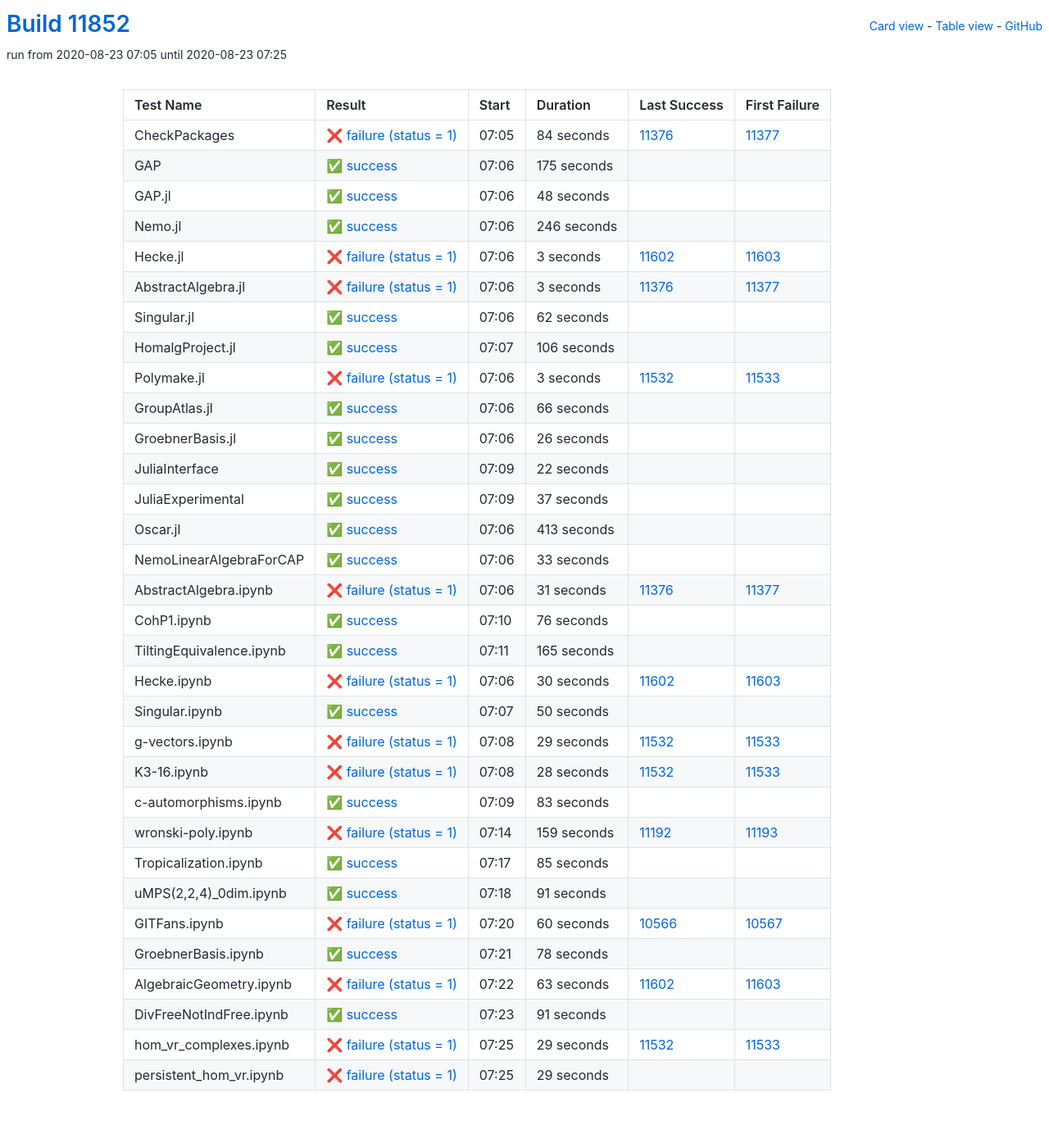
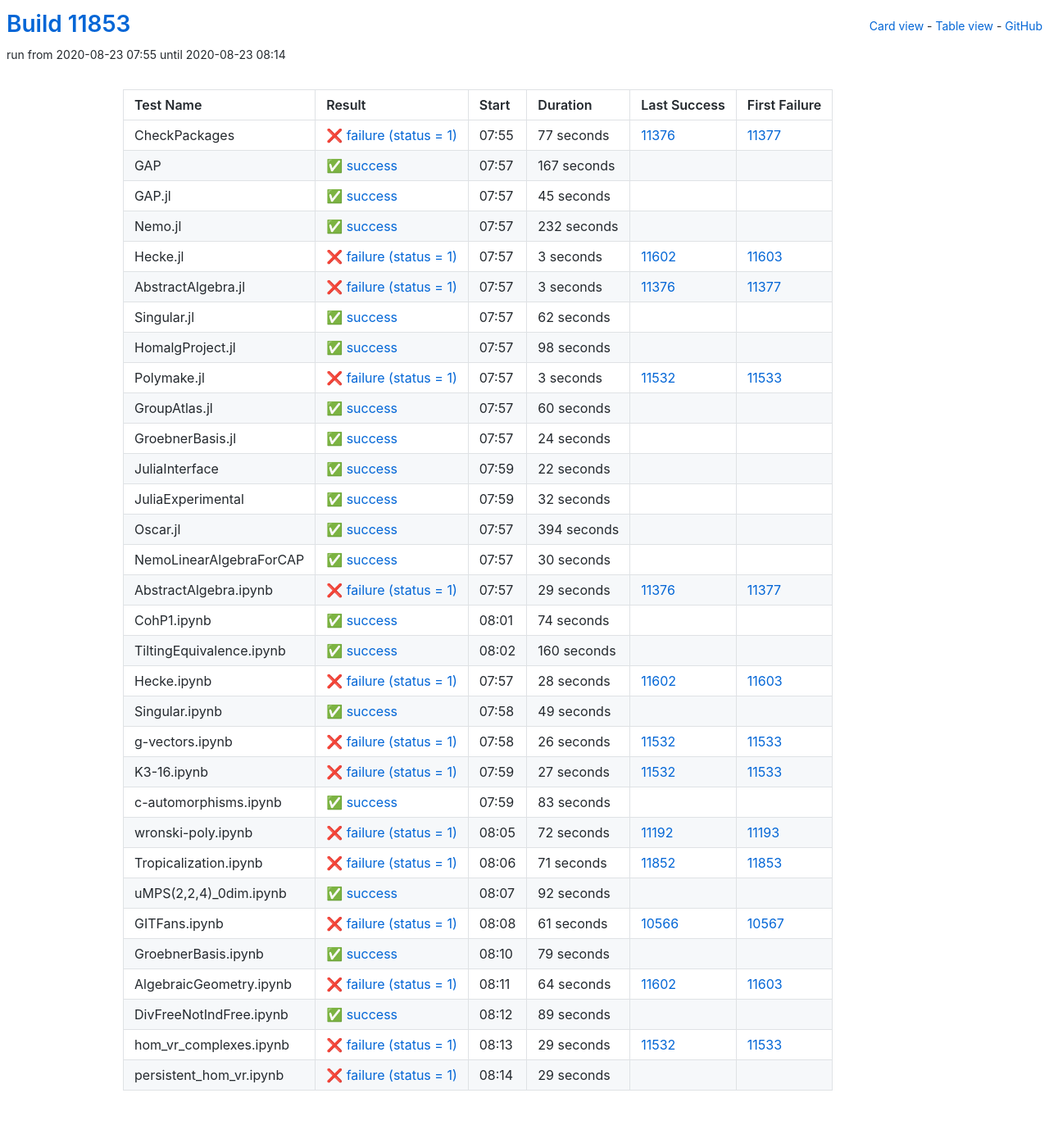
Before and after one commit to oscar-system/oscar-ci-status, a Jekyll site: the page built from table.html, in a window 1280 px wide. Shown: the whole page at 82% size. Built offline with Jekyll 4.4.1, drawn with Linux system fonts in a browser that asks for light colours.

Commit message:
Build #11853

```diff
--- a/_data/ci.yml
+++ b/_data/ci.yml
@@ -1,6 +1,6 @@
 ---
-build: 11852
-build_url: https://oscarci.mathematik.uni-kl.de/job/oscar/11852/
+build: 11853
+build_url: https://oscarci.mathematik.uni-kl.de/job/oscar/11853/
 job: oscar
 organization: oscar-system
 repo: oscar-ci-status
@@ -8,56 +8,56 @@
 tests:
 - name: CheckPackages
   id: checkpackages
-  log: https://oscarci.mathematik.uni-kl.de/job/oscar/11852/artifact/logs/build-11852/CheckPackages.log
-  start: 2020-08-23 07:05
+  log: https://oscarci.mathematik.uni-kl.de/job/oscar/11853/artifact/logs/build-11853/CheckPackages.log
+  start: 2020-08-23 07:55
   success: false
   exitcode: 1
   status: failure
-  duration: 84
+  duration: 77
   last_success: 11376
   last_success_url: https://oscarci.mathematik.uni-kl.de/job/oscar/11376/
   first_failure: 11377
   first_failure_url: https://oscarci.mathematik.uni-kl.de/job/oscar/11377/
 - name: GAP
   id: gap
-  log: https://oscarci.mathematik.uni-kl.de/job/oscar/11852/artifact/logs/build-11852/GAP.log
-  start: 2020-08-23 07:06
+  log: https://oscarci.mathematik.uni-kl.de/job/oscar/11853/artifact/logs/build-11853/GAP.log
+  start: 2020-08-23 07:57
   success: true
   exitcode: 0
   status: success
-  duration: 175
+  duration: 167
   last_success: false
   last_success_url:
   first_failure: false
   first_failure_url:
 - name: GAP.jl
   id: gap-jl
-  log: https://oscarci.mathematik.uni-kl.de/job/oscar/11852/artifact/logs/build-11852/GAP.jl.log
-  start: 2020-08-23 07:06
+  log: https://oscarci.mathematik.uni-kl.de/job/oscar/11853/artifact/logs/build-11853/GAP.jl.log
+  start: 2020-08-23 07:57
   success: true
   exitcode: 0
   status: success
-  duration: 48
+  duration: 45
   last_success: false
   last_success_url:
   first_failure: false
   first_failure_url:
 - name: Nemo.jl
   id: nemo-jl
-  log: https://oscarci.mathematik.uni-kl.de/job/oscar/11852/artifact/logs/build-11852/Nemo.jl.log
-  start: 2020-08-23 07:06
+  log: https://oscarci.mathematik.uni-kl.de/job/oscar/11853/artifact/logs/build-11853/Nemo.jl.log
+  start: 2020-08-23 07:57
   success: true
   exitcode: 0
   status: success
-  duration: 246
+  duration: 232
   last_success: false
   last_success_url:
   first_failure: false
   first_failure_url:
 - name: Hecke.jl
   id: hecke-jl
-  log: https://oscarci.mathematik.uni-kl.de/job/oscar/11852/artifact/logs/build-11852/Hecke.jl.log
-  start: 2020-08-23 07:06
+  log: https://oscarci.mathematik.uni-kl.de/job/oscar/11853/artifact/logs/build-11853/Hecke.jl.log
+  start: 2020-08-23 07:57
   success: false
   exitcode: 1
   status: failure
@@ -68,8 +68,8 @@
   first_failure_url: https://oscarci.mathematik.uni-kl.de/job/oscar/11603/
 - name: AbstractAlgebra.jl
   id: abstractalgebra-jl
-  log: https://oscarci.mathematik.uni-kl.de/job/oscar/11852/artifact/logs/build-11852/AbstractAlgebra.jl.log
-  start: 2020-08-23 07:06
+  log: https://oscarci.mathematik.uni-kl.de/job/oscar/11853/artifact/logs/build-11853/AbstractAlgebra.jl.log
+  start: 2020-08-23 07:57
   success: false
   exitcode: 1
   status: failure
@@ -80,8 +80,8 @@
   first_failure_url: https://oscarci.mathematik.uni-kl.de/job/oscar/11377/
 - name: Singular.jl
   id: singular-jl
-  log: https://oscarci.mathematik.uni-kl.de/job/oscar/11852/artifact/logs/build-11852/Singular.jl.log
-  start: 2020-08-23 07:06
+  log: https://oscarci.mathematik.uni-kl.de/job/oscar/11853/artifact/logs/build-11853/Singular.jl.log
+  start: 2020-08-23 07:57
   success: true
   exitcode: 0
   status: success
@@ -92,20 +92,20 @@
   first_failure_url:
 - name: HomalgProject.jl
   id: homalgproject-jl
-  log: https://oscarci.mathematik.uni-kl.de/job/oscar/11852/artifact/logs/build-11852/HomalgProject.jl.log
-  start: 2020-08-23 07:07
+  log: https://oscarci.mathematik.uni-kl.de/job/oscar/11853/artifact/logs/build-11853/HomalgProject.jl.log
+  start: 2020-08-23 07:57
   success: true
   exitcode: 0
   status: success
-  duration: 106
+  duration: 98
   last_success: false
   last_success_url:
   first_failure: false
   first_failure_url:
 - name: Polymake.jl
   id: polymake-jl
-  log: https://oscarci.mathematik.uni-kl.de/job/oscar/11852/artifact/logs/build-11852/Polymake.jl.log
-  start: 2020-08-23 07:06
+  log: https://oscarci.mathematik.uni-kl.de/job/oscar/11853/artifact/logs/build-11853/Polymake.jl.log
+  start: 2020-08-23 07:57
   success: false
   exitcode: 1
   status: failure
@@ -116,32 +116,32 @@
   first_failure_url: https://oscarci.mathematik.uni-kl.de/job/oscar/11533/
 - name: GroupAtlas.jl
   id: groupatlas-jl
-  log: https://oscarci.mathematik.uni-kl.de/job/oscar/11852/artifact/logs/build-11852/GroupAtlas.jl.log
-  start: 2020-08-23 07:06
+  log: https://oscarci.mathematik.uni-kl.de/job/oscar/11853/artifact/logs/build-11853/GroupAtlas.jl.log
+  start: 2020-08-23 07:57
   success: true
   exitcode: 0
   status: success
-  duration: 66
+  duration: 60
   last_success: false
   last_success_url:
   first_failure: false
   first_failure_url:
 - name: GroebnerBasis.jl
   id: groebnerbasis-jl
-  log: https://oscarci.mathematik.uni-kl.de/job/oscar/11852/artifact/logs/build-11852/GroebnerBasis.jl.log
-  start: 2020-08-23 07:06
+  log: https://oscarci.mathematik.uni-kl.de/job/oscar/11853/artifact/logs/build-11853/GroebnerBasis.jl.log
+  start: 2020-08-23 07:57
   success: true
   exitcode: 0
   status: success
-  duration: 26
+  duration: 24
   last_success: false
   last_success_url:
   first_failure: false
   first_failure_url:
 - name: JuliaInterface
   id: juliainterface
-  log: https://oscarci.mathematik.uni-kl.de/job/oscar/11852/artifact/logs/build-11852/JuliaInterface.log
-  start: 2020-08-23 07:09
+  log: https://oscarci.mathematik.uni-kl.de/job/oscar/11853/artifact/logs/build-11853/JuliaInterface.log
+  start: 2020-08-23 07:59
   success: true
   exitcode: 0
   status: success
@@ -152,128 +152,128 @@
   first_failure_url:
 - name: JuliaExperimental
   id: juliaexperimental
-  log: https://oscarci.mathematik.uni-kl.de/job/oscar/11852/artifact/logs/build-11852/JuliaExperimental.log
-  start: 2020-08-23 07:09
+  log: https://oscarci.mathematik.uni-kl.de/job/oscar/11853/artifact/logs/build-11853/JuliaExperimental.log
+  start: 2020-08-23 07:59
   success: true
   exitcode: 0
   status: success
-  duration: 37
+  duration: 32
   last_success: false
   last_success_url:
   first_failure: false
   first_failure_url:
 - name: Oscar.jl
   id: oscar-jl
-  log: https://oscarci.mathematik.uni-kl.de/job/oscar/11852/artifact/logs/build-11852/Oscar.jl.log
-  start: 2020-08-23 07:06
+  log: https://oscarci.mathematik.uni-kl.de/job/oscar/11853/artifact/logs/build-11853/Oscar.jl.log
+  start: 2020-08-23 07:57
   success: true
   exitcode: 0
   status: success
-  duration: 413
+  duration: 394
   last_success: false
   last_success_url:
   first_failure: false
   first_failure_url:
 - name: NemoLinearAlgebraForCAP
   id: nemolinearalgebraforcap
-  log: https://oscarci.mathematik.uni-kl.de/job/oscar/11852/artifact/logs/build-11852/NemoLinearAlgebraForCAP.log
-  start: 2020-08-23 07:06
+  log: https://oscarci.mathematik.uni-kl.de/job/oscar/11853/artifact/logs/build-11853/NemoLinearAlgebraForCAP.log
+  start: 2020-08-23 07:57
   success: true
   exitcode: 0
   status: success
-  duration: 33
+  duration: 30
   last_success: false
   last_success_url:
   first_failure: false
   first_failure_url:
 - name: AbstractAlgebra.ipynb
   id: abstractalgebra-ipynb
-  log: https://oscarci.mathematik.uni-kl.de/job/oscar/11852/artifact/logs/build-11852/AbstractAlgebra.ipynb.log
-  start: 2020-08-23 07:06
+  log: https://oscarci.mathematik.uni-kl.de/job/oscar/11853/artifact/logs/build-11853/AbstractAlgebra.ipynb.log
+  start: 2020-08-23 07:57
   success: false
   exitcode: 1
   status: failure
-  duration: 31
+  duration: 29
   last_success: 11376
   last_success_url: https://oscarci.mathematik.uni-kl.de/job/oscar/11376/
   first_failure: 11377
   first_failure_url: https://oscarci.mathematik.uni-kl.de/job/oscar/11377/
 - name: CohP1.ipynb
   id: cohp1-ipynb
-  log: https://oscarci.mathematik.uni-kl.de/job/oscar/11852/artifact/logs/build-11852/CohP1.ipynb.log
-  start: 2020-08-23 07:10
+  log: https://oscarci.mathematik.uni-kl.de/job/oscar/11853/artifact/logs/build-11853/CohP1.ipynb.log
+  start: 2020-08-23 08:01
   success: true
   exitcode: 0
   status: success
-  duration: 76
+  duration: 74
   last_success: false
   last_success_url:
   first_failure: false
   first_failure_url:
 - name: TiltingEquivalence.ipynb
   id: tiltingequivalence-ipynb
-  log: https://oscarci.mathematik.uni-kl.de/job/oscar/11852/artifact/logs/build-11852/TiltingEquivalence.ipynb.log
-  start: 2020-08-23 07:11
+  log: https://oscarci.mathematik.uni-kl.de/job/oscar/11853/artifact/logs/build-11853/TiltingEquivalence.ipynb.log
+  start: 2020-08-23 08:02
   success: true
   exitcode: 0
   status: success
-  duration: 165
+  duration: 160
   last_success: false
   last_success_url:
   first_failure: false
   first_failure_url:
 - name: Hecke.ipynb
   id: hecke-ipynb
-  log: https://oscarci.mathematik.uni-kl.de/job/oscar/11852/artifact/logs/build-11852/Hecke.ipynb.log
-  start: 2020-08-23 07:06
+  log: https://oscarci.mathematik.uni-kl.de/job/oscar/11853/artifact/logs/build-11853/Hecke.ipynb.log
+  start: 2020-08-23 07:57
   success: false
   exitcode: 1
   status: failure
-  duration: 30
+  duration: 28
   last_success: 11602
   last_success_url: https://oscarci.mathematik.uni-kl.de/job/oscar/11602/
   first_failure: 11603
   first_failure_url: https://oscarci.mathematik.uni-kl.de/job/oscar/11603/
 - name: Singular.ipynb
   id: singular-ipynb
-  log: https://oscarci.mathematik.uni-kl.de/job/oscar/11852/artifact/logs/build-11852/Singular.ipynb.log
-  start: 2020-08-23 07:07
+  log: https://oscarci.mathematik.uni-kl.de/job/oscar/11853/artifact/logs/build-11853/Singular.ipynb.log
+  start: 2020-08-23 07:58
   success: true
   exitcode: 0
   status: success
-  duration: 50
+  duration: 49
   last_success: false
   last_success_url:
   first_failure: false
   first_failure_url:
 - name: g-vectors.ipynb
   id: g-vectors-ipynb
-  log: https://oscarci.mathematik.uni-kl.de/job/oscar/11852/artifact/logs/build-11852/g-vectors.ipynb.log
-  start: 2020-08-23 07:08
+  log: https://oscarci.mathematik.uni-kl.de/job/oscar/11853/artifact/logs/build-11853/g-vectors.ipynb.log
+  start: 2020-08-23 07:58
   success: false
   exitcode: 1
   status: failure
-  duration: 29
+  duration: 26
   last_success: 11532
   last_success_url: https://oscarci.mathematik.uni-kl.de/job/oscar/11532/
   first_failure: 11533
   first_failure_url: https://oscarci.mathematik.uni-kl.de/job/oscar/11533/
 - name: K3-16.ipynb
   id: k3-16-ipynb
-  log: https://oscarci.mathematik.uni-kl.de/job/oscar/11852/artifact/logs/build-11852/K3-16.ipynb.log
-  start: 2020-08-23 07:08
+  log: https://oscarci.mathematik.uni-kl.de/job/oscar/11853/artifact/logs/build-11853/K3-16.ipynb.log
+  start: 2020-08-23 07:59
   success: false
   exitcode: 1
   status: failure
-  duration: 28
+  duration: 27
   last_success: 11532
   last_success_url: https://oscarci.mathematik.uni-kl.de/job/oscar/11532/
   first_failure: 11533
   first_failure_url: https://oscarci.mathematik.uni-kl.de/job/oscar/11533/
 - name: c-automorphisms.ipynb
   id: c-automorphisms-ipynb
-  log: https://oscarci.mathematik.uni-kl.de/job/oscar/11852/artifact/logs/build-11852/c-automorphisms.ipynb.log
-  start: 2020-08-23 07:09
+  log: https://oscarci.mathematik.uni-kl.de/job/oscar/11853/artifact/logs/build-11853/c-automorphisms.ipynb.log
+  start: 2020-08-23 07:59
   success: true
   exitcode: 0
   status: success
@@ -284,92 +284,92 @@
   first_failure_url:
 - name: wronski-poly.ipynb
   id: wronski-poly-ipynb
-  log: https://oscarci.mathematik.uni-kl.de/job/oscar/11852/artifact/logs/build-11852/wronski-poly.ipynb.log
-  start: 2020-08-23 07:14
+  log: https://oscarci.mathematik.uni-kl.de/job/oscar/11853/artifact/logs/build-11853/wronski-poly.ipynb.log
+  start: 2020-08-23 08:05
   success: false
   exitcode: 1
   status: failure
-  duration: 159
+  duration: 72
   last_success: 11192
   last_success_url: https://oscarci.mathematik.uni-kl.de/job/oscar/11192/
   first_failure: 11193
   first_failure_url: https://oscarci.mathematik.uni-kl.de/job/oscar/11193/
 - name: Tropicalization.ipynb
   id: tropicalization-ipynb
-  log: https://oscarci.mathematik.uni-kl.de/job/oscar/11852/artifact/logs/build-11852/Tropicalization.ipynb.log
-  start: 2020-08-23 07:17
+  log: https://oscarci.mathematik.uni-kl.de/job/oscar/11853/artifact/logs/build-11853/Tropicalization.ipynb.log
+  start: 2020-08-23 08:06
+  success: false
+  exitcode: 1
+  status: failure
+  duration: 71
+  last_success: 11852
+  last_success_url: https://oscarci.mathematik.uni-kl.de/job/oscar/11852/
+  first_failure: 11853
+  first_failure_url: https://oscarci.mathematik.uni-kl.de/job/oscar/11853/
+- name: uMPS(2,2,4)_0dim.ipynb
+  id: umps-2-2-4-0dim-ipynb
+  log: https://oscarci.mathematik.uni-kl.de/job/oscar/11853/artifact/logs/build-11853/uMPS-2-2-4-_0dim.ipynb.log
+  start: 2020-08-23 08:07
   success: true
   exitcode: 0
   status: success
-  duration: 85
-  last_success: false
-  last_success_url:
-  first_failure: false
-  first_failure_url:
-- name: uMPS(2,2,4)_0dim.ipynb
-  id: umps-2-2-4-0dim-ipynb
-  log: https://oscarci.mathematik.uni-kl.de/job/oscar/11852/artifact/logs/build-11852/uMPS-2-2-4-_0dim.ipynb.log
-  start: 2020-08-23 07:18
-  success: true
-  exitcode: 0
-  status: success
-  duration: 91
+  duration: 92
   last_success: false
   last_success_url:
   first_failure: false
   first_failure_url:
 - name: GITFans.ipynb
   id: gitfans-ipynb
-  log: https://oscarci.mathematik.uni-kl.de/job/oscar/11852/artifact/logs/build-11852/GITFans.ipynb.log
-  start: 2020-08-23 07:20
+  log: https://oscarci.mathematik.uni-kl.de/job/oscar/11853/artifact/logs/build-11853/GITFans.ipynb.log
+  start: 2020-08-23 08:08
   success: false
   exitcode: 1
   status: failure
-  duration: 60
+  duration: 61
   last_success: 10566
   last_success_url: https://oscarci.mathematik.uni-kl.de/job/oscar/10566/
   first_failure: 10567
   first_failure_url: https://oscarci.mathematik.uni-kl.de/job/oscar/10567/
 - name: GroebnerBasis.ipynb
   id: groebnerbasis-ipynb
-  log: https://oscarci.mathematik.uni-kl.de/job/oscar/11852/artifact/logs/build-11852/GroebnerBasis.ipynb.log
-  start: 2020-08-23 07:21
+  log: https://oscarci.mathematik.uni-kl.de/job/oscar/11853/artifact/logs/build-11853/GroebnerBasis.ipynb.log
+  start: 2020-08-23 08:10
   success: true
   exitcode: 0
   status: success
-  duration: 78
+  duration: 79
   last_success: false
   last_success_url:
   first_failure: false
   first_failure_url:
 - name: AlgebraicGeometry.ipynb
   id: algebraicgeometry-ipynb
-  log: https://oscarci.mathematik.uni-kl.de/job/oscar/11852/artifact/logs/build-11852/AlgebraicGeometry.ipynb.log
-  start: 2020-08-23 07:22
+  log: https://oscarci.mathematik.uni-kl.de/job/oscar/11853/artifact/logs/build-11853/AlgebraicGeometry.ipynb.log
+  start: 2020-08-23 08:11
   success: false
   exitcode: 1
   status: failure
-  duration: 63
+  duration: 64
   last_success: 11602
   last_success_url: https://oscarci.mathematik.uni-kl.de/job/oscar/11602/
   first_failure: 11603
   first_failure_url: https://oscarci.mathematik.uni-kl.de/job/oscar/11603/
 - name: DivFreeNotIndFree.ipynb
   id: divfreenotindfree-ipynb
-  log: https://oscarci.mathematik.uni-kl.de/job/oscar/11852/artifact/logs/build-11852/DivFreeNotIndFree.ipynb.log
-  start: 2020-08-23 07:23
+  log: https://oscarci.mathematik.uni-kl.de/job/oscar/11853/artifact/logs/build-11853/DivFreeNotIndFree.ipynb.log
+  start: 2020-08-23 08:12
   success: true
   exitcode: 0
   status: success
-  duration: 91
+  duration: 89
   last_success: false
   last_success_url:
   first_failure: false
   first_failure_url:
 - name: hom_vr_complexes.ipynb
   id: hom-vr-complexes-ipynb
-  log: https://oscarci.mathematik.uni-kl.de/job/oscar/11852/artifact/logs/build-11852/hom_vr_complexes.ipynb.log
-  start: 2020-08-23 07:25
+  log: https://oscarci.mathematik.uni-kl.de/job/oscar/11853/artifact/logs/build-11853/hom_vr_complexes.ipynb.log
+  start: 2020-08-23 08:13
   success: false
   exitcode: 1
   status: failure
@@ -380,8 +380,8 @@
   first_failure_url: https://oscarci.mathematik.uni-kl.de/job/oscar/11533/
 - name: persistent_hom_vr.ipynb
   id: persistent-hom-vr-ipynb
-  log: https://oscarci.mathematik.uni-kl.de/job/oscar/11852/artifact/logs/build-11852/persistent_hom_vr.ipynb.log
-  start: 2020-08-23 07:25
+  log: https://oscarci.mathematik.uni-kl.de/job/oscar/11853/artifact/logs/build-11853/persistent_hom_vr.ipynb.log
+  start: 2020-08-23 08:14
   success: false
   exitcode: 1
   status: failure
```
Also changed, not shown: README.md.
